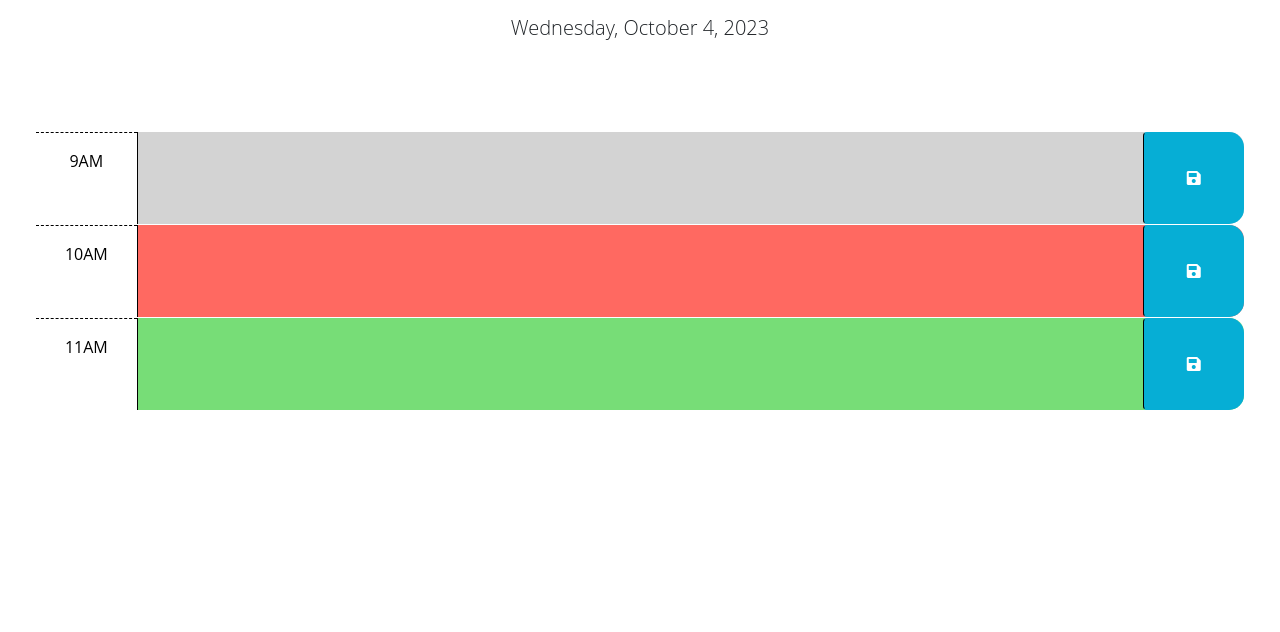
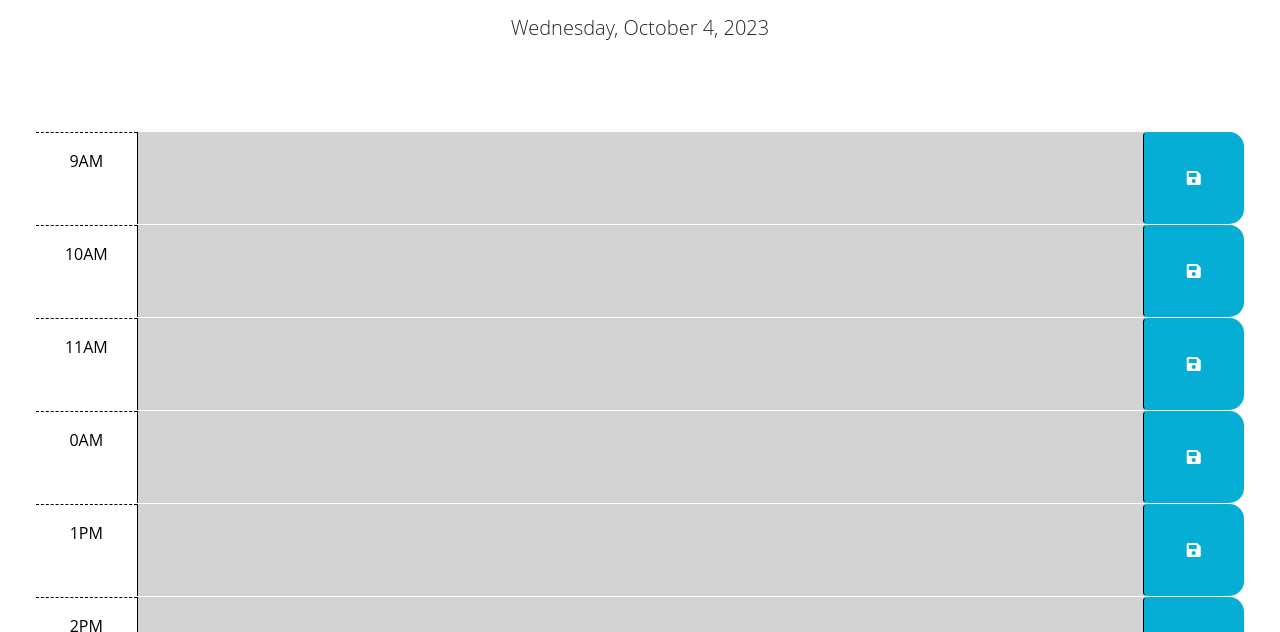
Before and after one commit to ashoener/work-day-scheduler, a plain HTML site: page index.html in a window 1280 px wide. Shown: the part 166-798 px from the top of the page. Drawn offline with nearby package versions, Linux system fonts and the light colour scheme.

Commit message:
Dynamically add time-block divs

```diff
--- a/assets/js/script.js
+++ b/assets/js/script.js
@@ -3,15 +3,21 @@
  */
 
 const baseHour = 9;
+const maxHour = 18;
 /**
  * @type {Object.<string,string>[]}
  */
 const schedule = JSON.parse(localStorage.getItem("schedule")) || [];
+/**
+ * @type {DayJS}
+ */
+const now = dayjs();
 
 // Wrap all code that interacts with the DOM in a call to jQuery to ensure that
 // the code isn't run until the browser has finished rendering all the elements
 // in the html.
 $(function () {
+  const scheduleEl = $("#schedule");
   // TODO: Add a listener for click events on the save button. This code should
   // use the id in the containing time-block as a key to save the user input in
   // local storage. HINT: What does `this` reference in the click listener
@@ -19,11 +25,13 @@ $(function () {
   // time-block containing the button that was clicked? How might the id be
   // useful when saving the description in local storage?
   //
-  $(".time-block .saveBtn").on("click", (e) => {
+  scheduleEl.on("click", (e) => {
     const parent = $(e.target).parent();
+    if (!parent.is(".time-block")) return;
     const description = parent.children(".description").val();
     const parentId = parseInt(parent.attr("id").split("hour-")[1]);
     schedule[parentId - baseHour] = description;
+    console.log(parentId - baseHour);
     localStorage.setItem("schedule", JSON.stringify(schedule));
   });
   // TODO: Add code to apply the past, present, or future class to each time
@@ -32,6 +40,22 @@ $(function () {
   // past, present, and future classes? How can Day.js be used to get the
   // current hour in 24-hour time?
   //
+  const currentHour = now.hour();
+  for (let i = baseHour; i < maxHour; i++) {
+    let status = "present";
+    if (i < currentHour) status = "past";
+    else if (i > currentHour) status = "future";
+    const time = (i % 12) + (i > 12 ? "PM" : "AM");
+    const hourEl = $(`
+      <div id="hour-${i}" class="row time-block ${status}">
+        <div class="col-2 col-md-1 hour text-center py-3">${time}</div>
+        <textarea class="col-8 col-md-10 description" rows="3"> </textarea>
+        <button class="btn saveBtn col-2 col-md-1" aria-label="save">
+          <i class="fas fa-save" aria-hidden="true"></i>
+        </button>
+      </div>`);
+    scheduleEl.append(hourEl);
+  }
   // TODO: Add code to get any user input that was saved in localStorage and set
   // the values of the corresponding textarea elements. HINT: How can the id
   // attribute of each time-block be used to do this?
@@ -40,10 +64,6 @@ $(function () {
     $(`#hour-${baseHour + i} .description`).val(schedule[i]);
   }
   // TODO: Add code to display the current date in the header of the page.
-  /**
-   * @type {DayJS}
-   */
-  const now = dayjs();
   const currentDayEl = $("#currentDay");
   currentDayEl.text(now.format("dddd, MMMM D, YYYY"));
 });
--- a/index.html
+++ b/index.html
@@ -30,44 +30,7 @@
       <p class="lead">A simple calendar app for scheduling your work day</p>
       <p id="currentDay" class="lead"></p>
     </header>
-    <div class="container-fluid px-5">
-      <!-- Use class for "past", "present", and "future" to apply styles to the
-        time-block divs accordingly. The javascript will need to do this by
-        adding/removing these classes on each div by comparing the hour in the
-        id to the current hour. The html provided below is meant to be an example
-        demonstrating how the css provided can be leveraged to create the
-        desired layout and colors. The html below should be removed or updated
-        in the finished product. Remember to delete this comment once the
-        code is implemented.
-        -->
-
-      <!-- Example of a past time block. The "past" class adds a gray background color. -->
-      <div id="hour-9" class="row time-block past">
-        <div class="col-2 col-md-1 hour text-center py-3">9AM</div>
-        <textarea class="col-8 col-md-10 description" rows="3"> </textarea>
-        <button class="btn saveBtn col-2 col-md-1" aria-label="save">
-          <i class="fas fa-save" aria-hidden="true"></i>
-        </button>
-      </div>
-
-      <!-- Example of a present time block. The "present" class adds a red background color. -->
-      <div id="hour-10" class="row time-block present">
-        <div class="col-2 col-md-1 hour text-center py-3">10AM</div>
-        <textarea class="col-8 col-md-10 description" rows="3"> </textarea>
-        <button class="btn saveBtn col-2 col-md-1" aria-label="save">
-          <i class="fas fa-save" aria-hidden="true"></i>
-        </button>
-      </div>
-
-      <!-- Example of a future time block. The "future" class adds a green background color. -->
-      <div id="hour-11" class="row time-block future">
-        <div class="col-2 col-md-1 hour text-center py-3">11AM</div>
-        <textarea class="col-8 col-md-10 description" rows="3"> </textarea>
-        <button class="btn saveBtn col-2 col-md-1" aria-label="save">
-          <i class="fas fa-save" aria-hidden="true"></i>
-        </button>
-      </div>
-    </div>
+    <div class="container-fluid px-5" id="schedule"></div>
 
     <script src="https://cdnjs.cloudflare.com/ajax/libs/jquery/3.2.1/jquery.min.js"></script>
     <script
```
